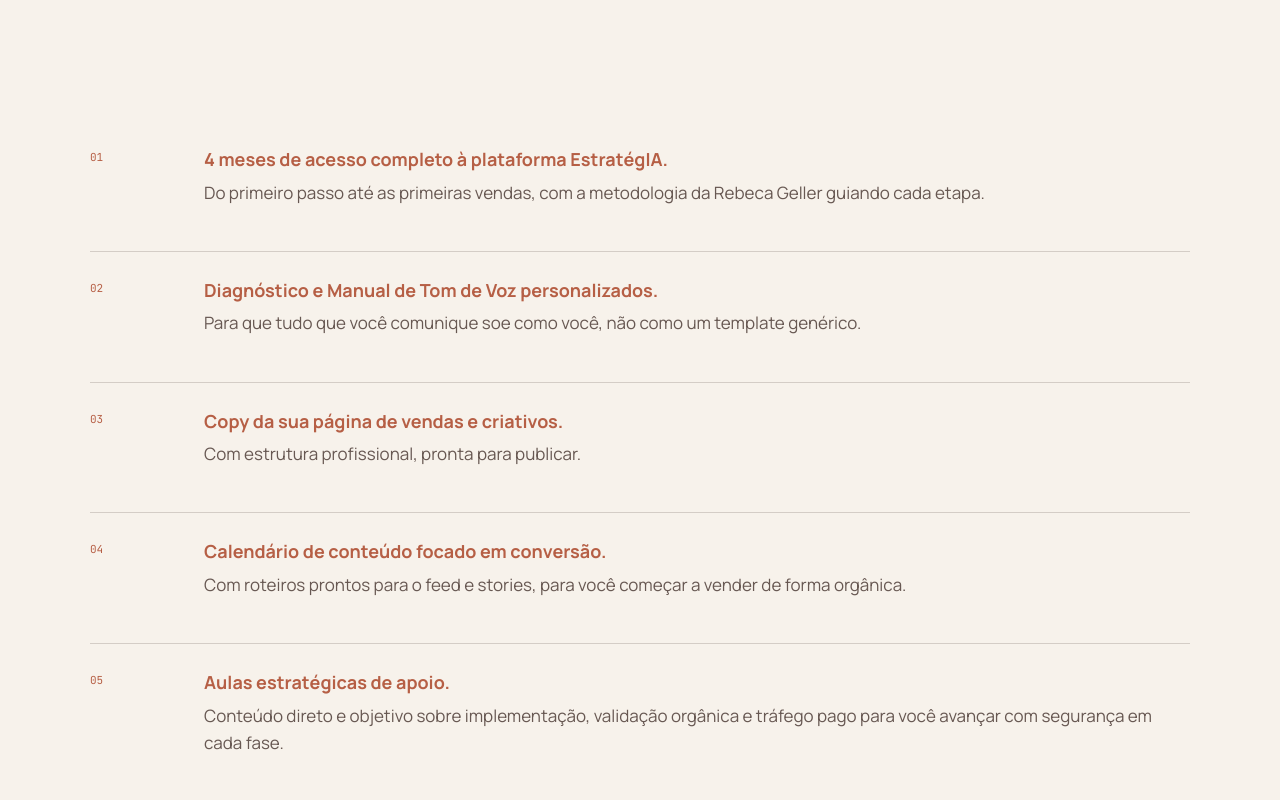
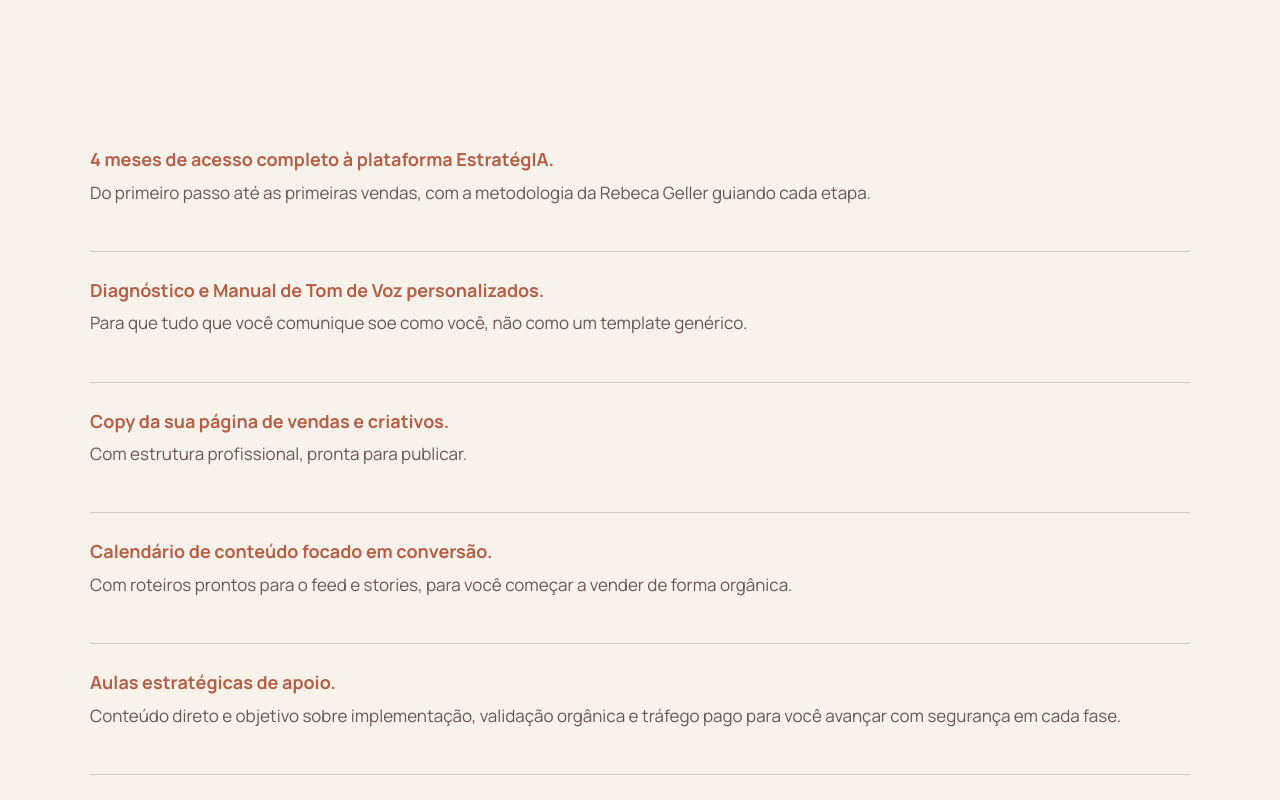
Before and after one commit to gabaaum/estrategia-landing, a React (Vite) app: page / in a window 1280 px wide. Shown: the part 6760-7560 px from the top of the page. Built offline with nearby package versions, Linux system fonts and the light colour scheme.

Commit message:
Remove included item numbers

```diff
--- a/src/App.tsx
+++ b/src/App.tsx
@@ -416,9 +416,8 @@
         <h2>Tudo o que está incluído no seu acesso</h2>
       </div>
       <div className="included-list">
-        {included.map((item, index) => (
+        {included.map((item) => (
           <article key={item.title}>
-            <span>{String(index + 1).padStart(2, "0")}</span>
             <div>
               <h3>{item.title}</h3>
               {item.text ? <p>{item.text}</p> : null}
--- a/src/styles.css
+++ b/src/styles.css
@@ -817,8 +817,8 @@
 
 .included-list article {
   display: grid;
-  grid-template-columns: 90px minmax(0, 1fr);
-  gap: 24px;
+  grid-template-columns: minmax(0, 1fr);
+  gap: 0;
   padding: 28px 0;
   border-bottom: 1px solid var(--line-dark);
 }
```
Also changed, not shown: 5 other files (tests, documents, lock files or other folders).
